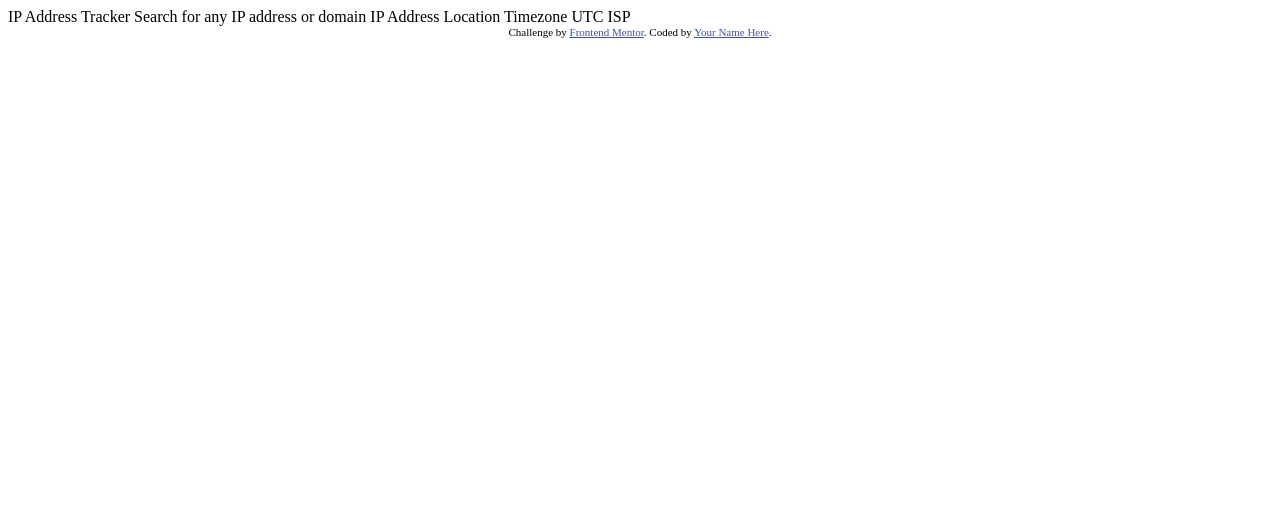
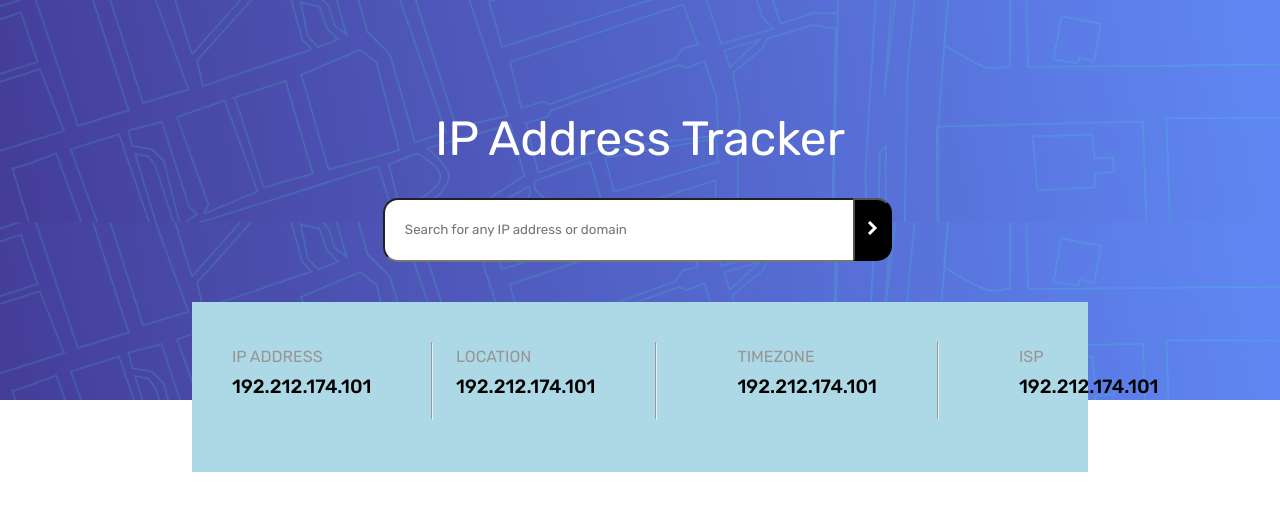
Before and after one commit to Farhan212-web/IPTrackerApp, a website: page index.html in a window 1280 px wide. Drawn offline with Linux system fonts and the light colour scheme.

Commit message:
Updated UI by using flexbox for display grid etc.

```diff
--- a/index.html
+++ b/index.html
@@ -7,28 +7,81 @@
     <link rel="icon" type="image/png" sizes="32x32" href="./images/favicon-32x32.png">
 
     <title>Frontend Mentor | IP Address Tracker</title>
+    <link rel="preconnect" href="https://fonts.googleapis.com">
+    <link rel="preconnect" href="https://fonts.gstatic.com" crossorigin>
+    <link href="https://fonts.googleapis.com/css2?family=Rubik:wght@400;500;700&display=swap" rel="stylesheet">
 
-  <!-- Feel free to remove these styles or customise in your own stylesheet 👍 -->
-  <style>
-    .attribution { font-size: 11px; text-align: center; }
-    .attribution a { color: hsl(228, 45%, 44%); }
-  </style>
+    <link rel = "stylesheet" href = "styles.css">
   </head>
   <body>
 
-  IP Address Tracker
+    <section class="container">
+      <div class="bg-image">
+        <p class="header">IP Address Tracker</p>
+        <form>
+          <div class="form-field">
+            <input class="input-field" type="text" placeholder="Search for any IP address or domain">
+            <button class="search">
+              <img src="images/icon-arrow.svg">
+            </button>
+          </div>
+        </form>
 
-  Search for any IP address or domain
+        <div class="ip-field">
 
-  IP Address
-  Location
-  Timezone
-    UTC <!-- add offset value dynamically using the API -->
-  ISP
+          <div class="box">
+            <div class="box-info">
 
-  <div class="attribution">
-    Challenge by <a href="https://www.frontendmentor.io?ref=challenge" target="_blank">Frontend Mentor</a>.
-    Coded by <a href="#">Your Name Here</a>.
+              <div>
+                <p class="title">IP ADDRESS</p>
+                <p class="bold-text">192.212.174.101</p>
               </div>
+
+              <div class="vertical-line"></div>
+            </div>
+          </div>
+
+          <div class="box"></div>
+
+            <div class="box-info">
+
+              <div>
+                <p class="title">LOCATION</p>
+                <p class="bold-text">192.212.174.101</p>
+              </div>
+
+              <div class="vertical-line"></div>
+            </div>
+
+          <div class="box"></div>
+
+            <div class="box-info">
+
+              <div>
+                <p class="title">TIMEZONE</p>
+                <p class="bold-text">192.212.174.101</p>
+              </div>
+
+              <div class="vertical-line"></div>
+            </div>
+
+          <div class="box">
+            <div class="box-info">
+
+              <div>
+                <p class="title">ISP</p>
+                <p class="bold-text">192.212.174.101</p>
+              </div>
+
+            </div>
+          </div>
+
+        </div>
+      </div>
+
+    </section>
+
+    <script src="script.js"></script>
+
   </body>
 </html>
--- /dev/null
+++ b/script.js
@@ -0,0 +1,7 @@
+const form = document.querySelector('form');
+
+function newIP(e) {
+    e.preventDefault();
+}
+
+form.addEventListener('submit', newIP);
--- /dev/null
+++ b/styles.css
@@ -0,0 +1,86 @@
+* {
+    margin: 0;
+    padding: 0;
+    font-family: 'Rubik', sans-serif;
+}
+
+.bg-image {
+    padding: 100px 0;
+    text-align: center;
+    background-image: url('images/pattern-bg.png');
+    background-size: 100%;
+    height: 200px;
+}
+
+.header {
+    padding-top: 10px;
+    font-size: 3rem;
+    color: white;
+}
+
+.form-field {
+    margin-top: 30px;
+}
+
+.input-field {
+    width: 35%;
+    height: 60px;
+    padding-left: 20px;
+    border-top-left-radius: 15px;
+    border-bottom-left-radius: 15px;
+}
+
+.search {
+    position: relative;
+    height: 63px;
+    width: 3%;
+    right: 5.5px;
+    top: 1px;
+    background: black;
+    border-top-right-radius: 15px;
+    border-bottom-right-radius: 15px;
+}
+
+.ip-field {
+    height: 170px;
+    width: 70%;
+    margin: 0 auto;
+    background: lightblue;
+    margin-top: 40px;
+    display: flex;
+    justify-content: space-evenly;
+}
+
+.box {
+    height: 100%;
+    width: 25%;
+    text-align: left;
+
+}
+
+.box-info {
+    height: 30%;
+    line-height: 30px;
+    padding-left: 40px;
+    padding-top: 40px;
+    padding-right: 40px;
+    display: flex;
+    justify-content: space-between;
+}
+
+.vertical-line {
+    width: 0;
+    height: 150%;
+    border: 1px inset;
+    margin-left: 60px;
+}
+
+.title {
+    color: hsl(0, 0%, 59%);
+    text-align: left;
+}
+
+.bold-text {
+    font-size: 1.5vw;
+    font-weight: 500;
+}
```
Also changed, not shown: package.json (added, +19 -0 lines). Lines whose indentation alone changed are shown as unchanged.
